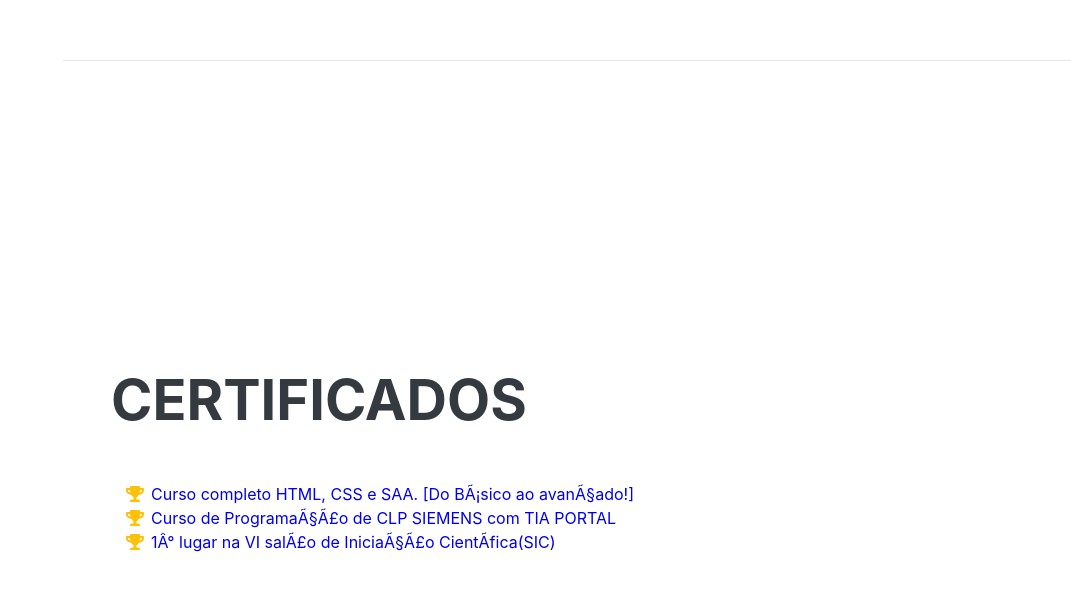
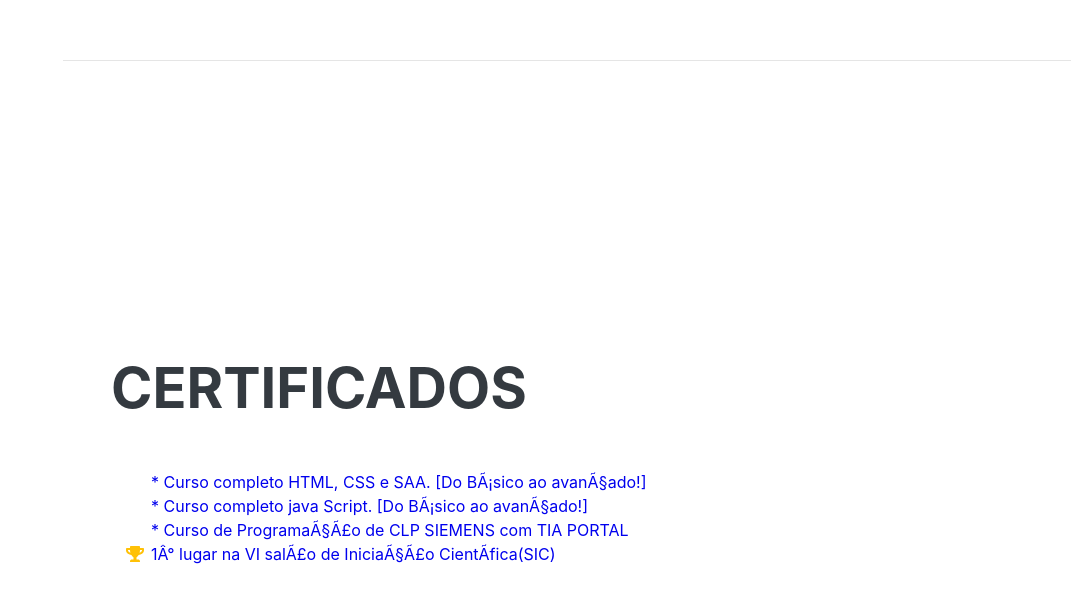
Before and after one commit to Thiago676869/CurriculoThiago, a plain HTML site: page index.html in a window 1280 px wide. Shown: the part 4647-5249 px from the top of the page, without its empty margins (209-1280 px from the left). Drawn offline with nearby package versions, Linux system fonts and the light colour scheme; a script that the page names is missing; a web font is replaced by a local one.

Commit message:
Adicionado certificado JS

```diff
--- a/index.html
+++ b/index.html
@@ -120,7 +120,7 @@
                     <ul class="list-inline dev-icons">
                         <li class="list-inline-item"><i class="fab fa-html5"></i></li>
                         <!-- <li class="list-inline-item"><i class="fab fa-css3-alt"></i></li> -->
-                        <!-- <li class="list-inline-item"><i class="fab fa-js-square"></i></li> -->
+                        <li class="list-inline-item"><i class="fab fa-js-square"></i></li>
                         <!-- <li class="list-inline-item"><i class="fab fa-angular"></i></li> -->
                         <!-- <li class="list-inline-item"><i class="fab fa-react"></i></li> -->
                         <!-- <li class="list-inline-item"><i class="fab fa-node-js"></i></li> -->
@@ -165,16 +165,13 @@
                     <h2 data-aos="fade-right" class="mb-5">Certificados</h2>
                     <ul class="fa-ul mb-0">
                         <li>
-                            <span class="fa-li">
-                                <i class="fas fa-trophy text-warning"></i>
-                            </span>
-                            <a href="https://drive.google.com/file/d/1J66uv6n--QQrmlkRyjOFexWFK7Wh0eiF/view?usp=sharing">Curso completo HTML, CSS e SAA. [Do Básico ao avançado!]</a>
+                            <a href="https://drive.google.com/file/d/1J66uv6n--QQrmlkRyjOFexWFK7Wh0eiF/view?usp=sharing"> * Curso completo HTML, CSS e SAA. [Do Básico ao avançado!]</a>
                         </li>
                         <li>
-                            <span class="fa-li">
-                                <i class="fas fa-trophy text-warning"></i>
-                            </span>
-                            <a href="https://drive.google.com/file/d/1fw_YvKB5ebTnHQbUM4a94JrZWi52zQx7/view?usp=drivesdk">Curso de Programação de CLP SIEMENS com TIA PORTAL</a>
+                            <a href="https://drive.google.com/file/d/1IRrzoczw1jcNUipTlCm0IFWf7WfrIP7f/view?usp=drivesdk"> * Curso completo java Script. [Do Básico ao avançado!]</a>
+                        </li>
+                        <li>
+                            <a href="https://drive.google.com/file/d/1fw_YvKB5ebTnHQbUM4a94JrZWi52zQx7/view?usp=drivesdk"> * Curso de Programação de CLP SIEMENS com TIA PORTAL</a>
                         </li>
                         <li>
                             <span class="fa-li">
```
